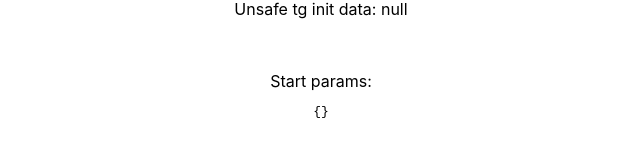
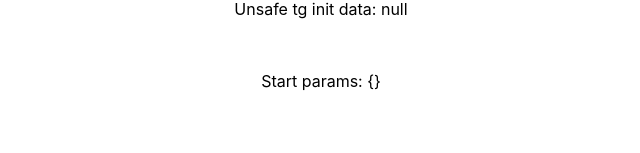
Before and after one commit to MAlexJ/react_firebase_database, a React (Create React App) app: page / in a window 1280 px wide. Shown: the part 267-420 px from the top of the page, without its empty margins (319-959 px from the left). Built offline with nearby package versions, Linux system fonts and the light colour scheme; no server answers.

Commit message:
Add tgInit or default props impl

```diff
--- a/src/App.js
+++ b/src/App.js
@@ -97,7 +97,7 @@ function App() {
       </p>
       <br/>
       <p>
-        Start params: <pre>{JSON.stringify(params, null, 2)}</pre>
+        Start params: {JSON.stringify(params, null, 2)}
       </p>
       <br/>
     </div>
--- a/src/component/UserPage.js
+++ b/src/component/UserPage.js
@@ -14,7 +14,7 @@ export default function UserPage() {
   const [userFirstName, setUserFirstName] = useState("");
 
   const backendUrl = process.env.REACT_APP_SERVER_URL;
-  const testTgInitData = process.env.REACT_APP_TEST_TG_INIT_DATA;
+  const testTgInitData = window.Telegram?.WebApp.initData || process.env.REACT_APP_TEST_TG_INIT_DATA;
 
   // Memoize the fetchUsers function using useCallback
   const fetchUsers = useCallback(async () => {
```
